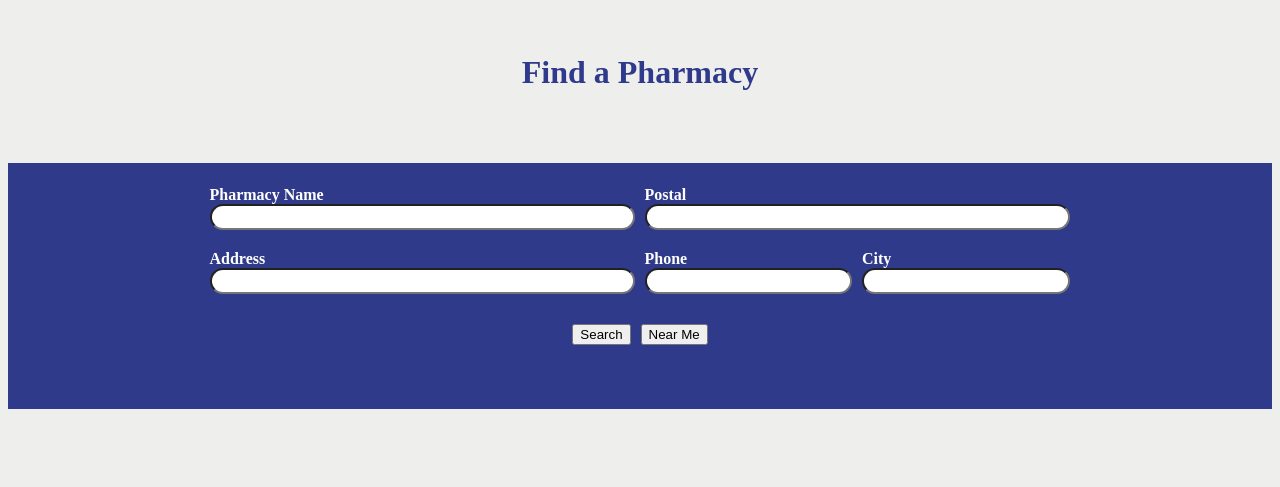
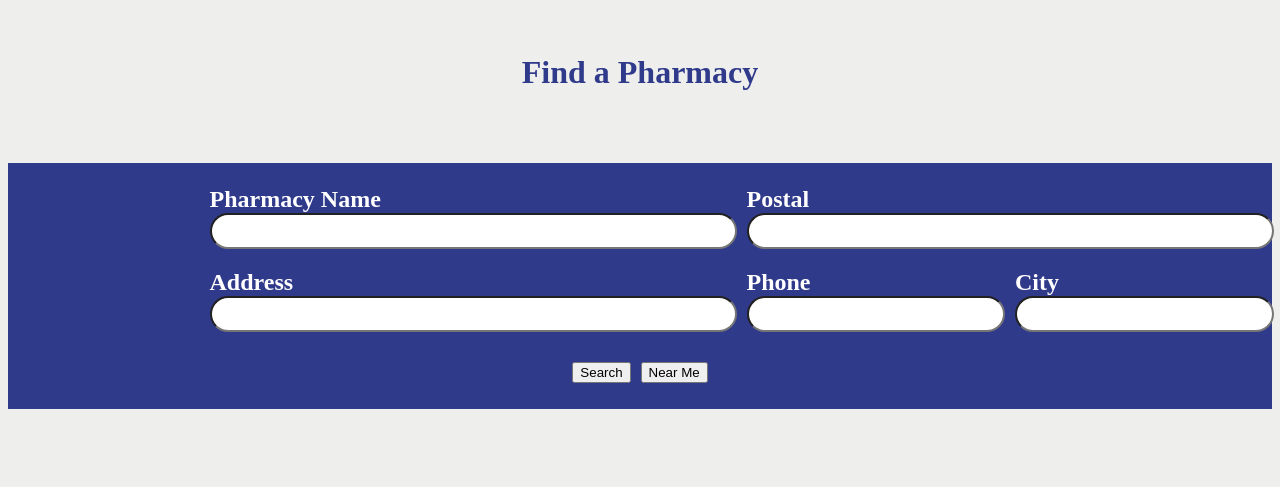
Before and after one commit to Bigowee/canada_pharmacyt, a plain HTML site: page index.html in a window 1280 px wide. Shown: the part 180-667 px from the top of the page. Drawn offline with Linux system fonts and the light colour scheme.

Commit message:
Resize input text box and input font

```diff
--- a/index.html
+++ b/index.html
@@ -45,11 +45,11 @@
                 </div>
                 <div class="box">
                     <label>Phone</label><br>
-                    <input type="text" style="width: 199.5px;">
+                    <input type="text" style="width: 250.5px;">
                 </div>
                 <div class="box">
                     <label>City</label><br>
-                    <input type="text" style="width: 199.5px;">
+                    <input type="text" style="width: 250.5px;">
                 </div>
 
 
--- a/style.css
+++ b/style.css
@@ -21,7 +21,9 @@ ul {
 
 input {
     border-radius: 25px;
-    height: 20px;
+    height: 30px;
+    font-weight: bold;
+    font-size: medium;
 
 }
 
@@ -119,3 +121,7 @@ input {
     max-height: 500px;
     gap: 10px;
 }
+
+.box {
+    font-size: x-large;
+}
```
